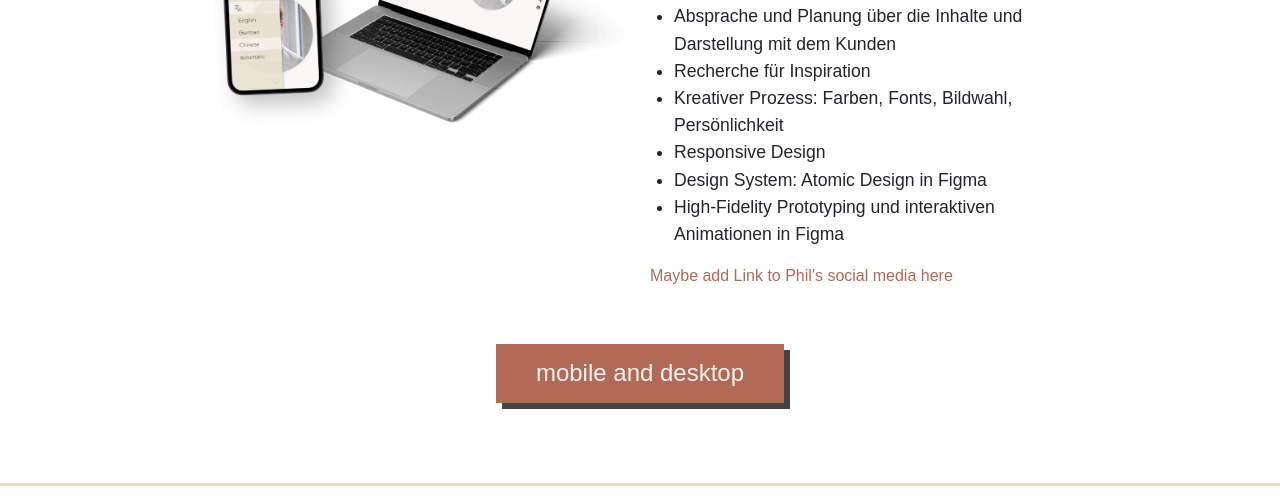
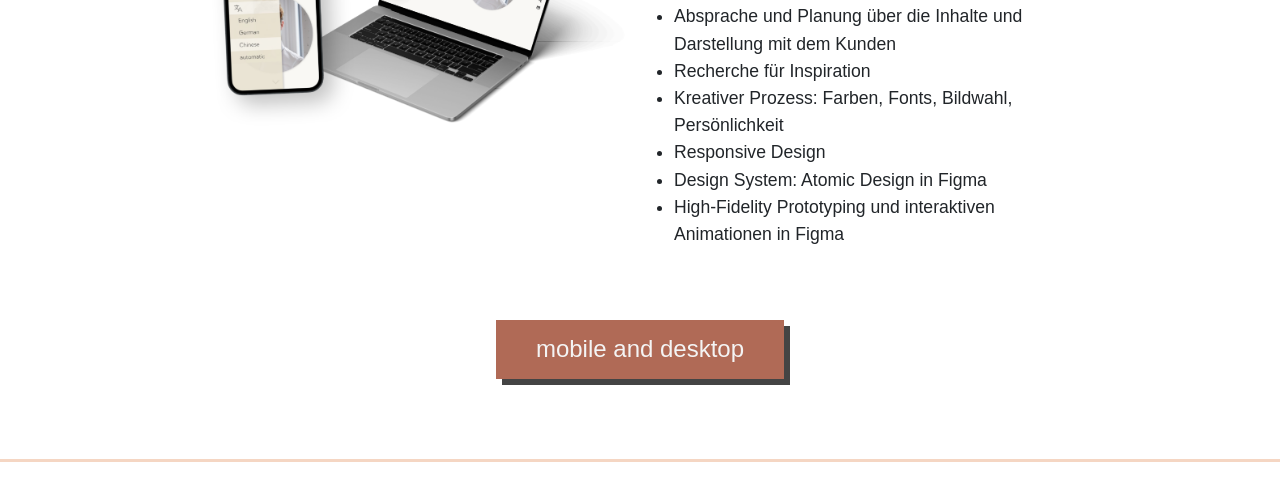
Before and after one commit to Lisaa-Brune/Lisaa-Brune.github.io, a plain HTML site: page index.html in a window 1280 px wide. Shown: the part 3596-4100 px from the top of the page. Drawn offline with Linux system fonts and the light colour scheme; a web font is replaced by a local one.

Commit message:
remove empty link

```diff
--- a/index.html
+++ b/index.html
@@ -352,7 +352,6 @@
                 <li>High-Fidelity Prototyping und
                   interaktiven Animationen in Figma</li>
           </ul>
-          <a href="#">Maybe add Link to Phil's social media here</a>
         </div>
 
       </div>
```
